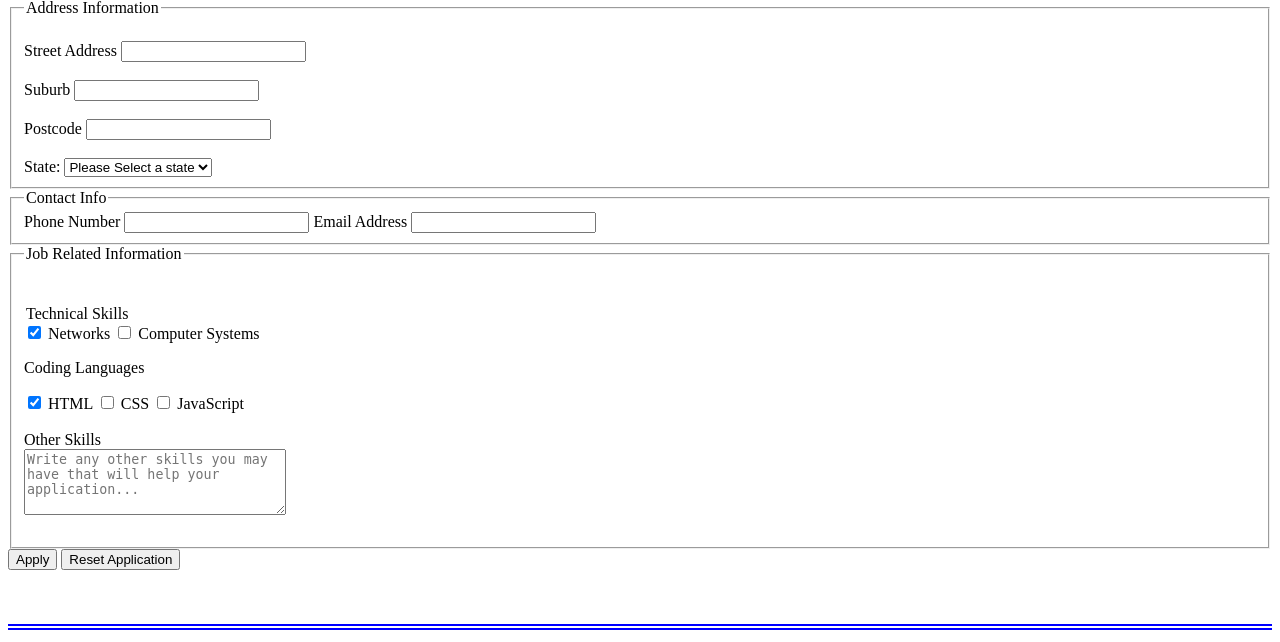
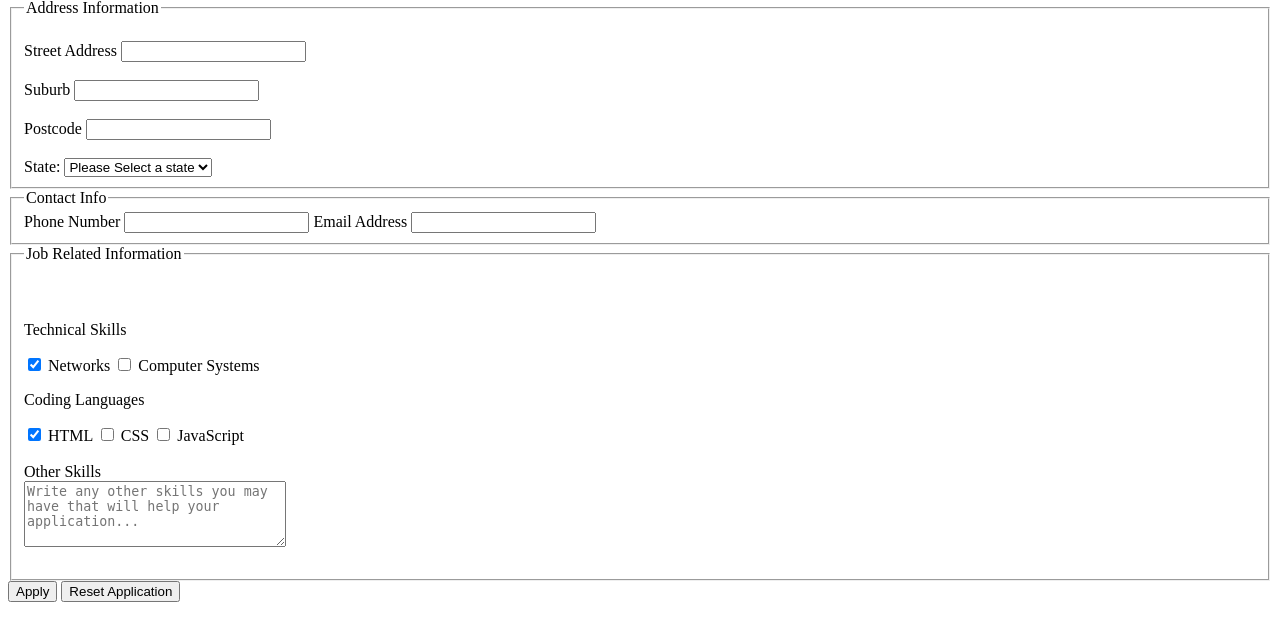
Before and after one commit to TwentyTwoCharacters/Web-Tech-Project-2, a PHP site: page /apply.html in a window 1280 px wide. Shown: the part 756-1398 px from the top of the page. Run offline with PHP 8.4, Linux system fonts and the light colour scheme.

Commit message:
Luke - CSS commit

```diff
--- a/apply.html
+++ b/apply.html
@@ -155,6 +155,7 @@ tested.
             <!--Contact info legend-->
             <fieldset>
                 <legend class="appLegend">Contact Info</legend>
+
                 <!-- Input for phone number -->
                 <label for="PhNum">Phone Number</label>
                 <input type="text" id="PhNum" name="Phone Number" maxlength="" required>
@@ -169,7 +170,7 @@ tested.
                 <legend class="appLegend">Job Related Information</legend>
                 <br><br>
 
-                <legend class="appLegend">Technical Skills</legend>
+                <p>Technical Skills</p>
                 <!-- Checkboxes for technical skills -->
                 <input type="checkbox" id="Networks" name="Skill[]" value="Networks" checked>
                 <label for="Networks">Networks</label>
--- a/styles/styles.css
+++ b/styles/styles.css
@@ -189,6 +189,7 @@ nav a:hover {
 
 /* Apply Page */
 
+.applegend {font-weight: bold;}
 
 
 
```
